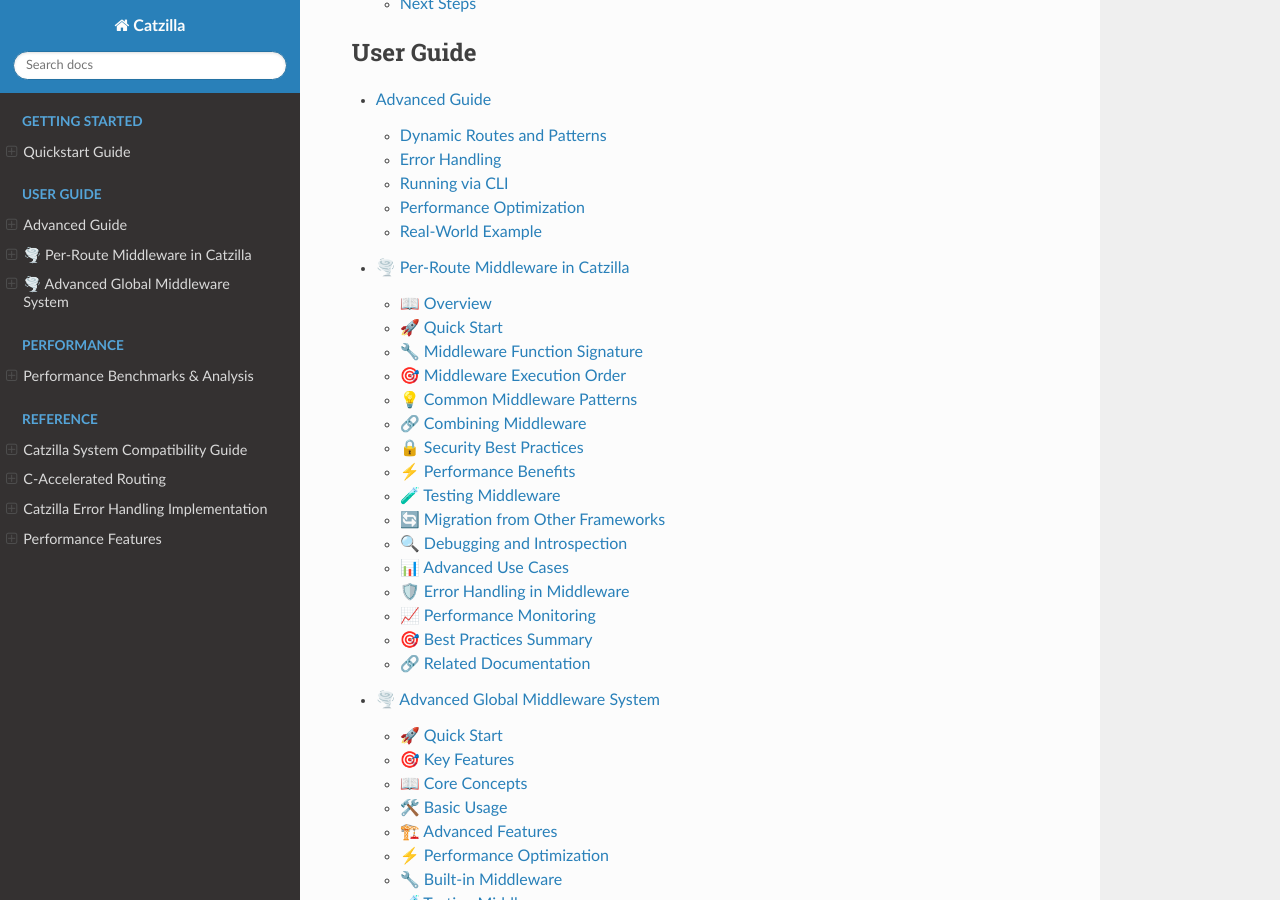
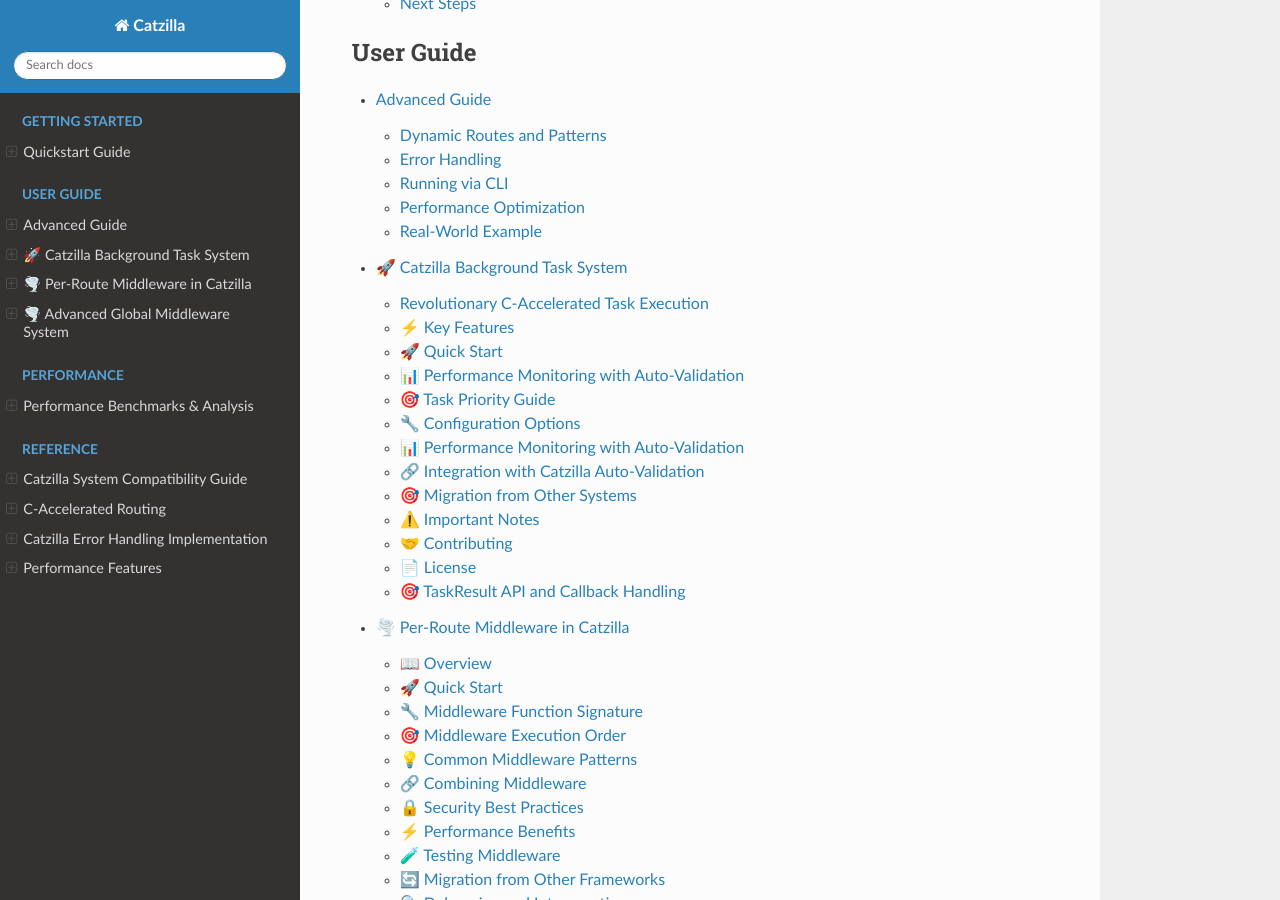
Before and after one commit to rezwanahmedsami/catzilla, a Sphinx documentation site: the page built from docs/index.rst, in a window 1280 px wide and 900 px high, scrolled down 1487 px. Built offline with Sphinx 7.4.7 and the Read the Docs theme 3.1.0, drawn with Linux system fonts in a browser that asks for light colours.

Commit message:
doc updated

```diff
--- a/docs/index.rst
+++ b/docs/index.rst
@@ -67,6 +67,7 @@
    :caption: User Guide
 
    advanced
+   BACKGROUND_TASK_SYSTEM.md
    per_route_middleware.md
    middleware.md
 
```
